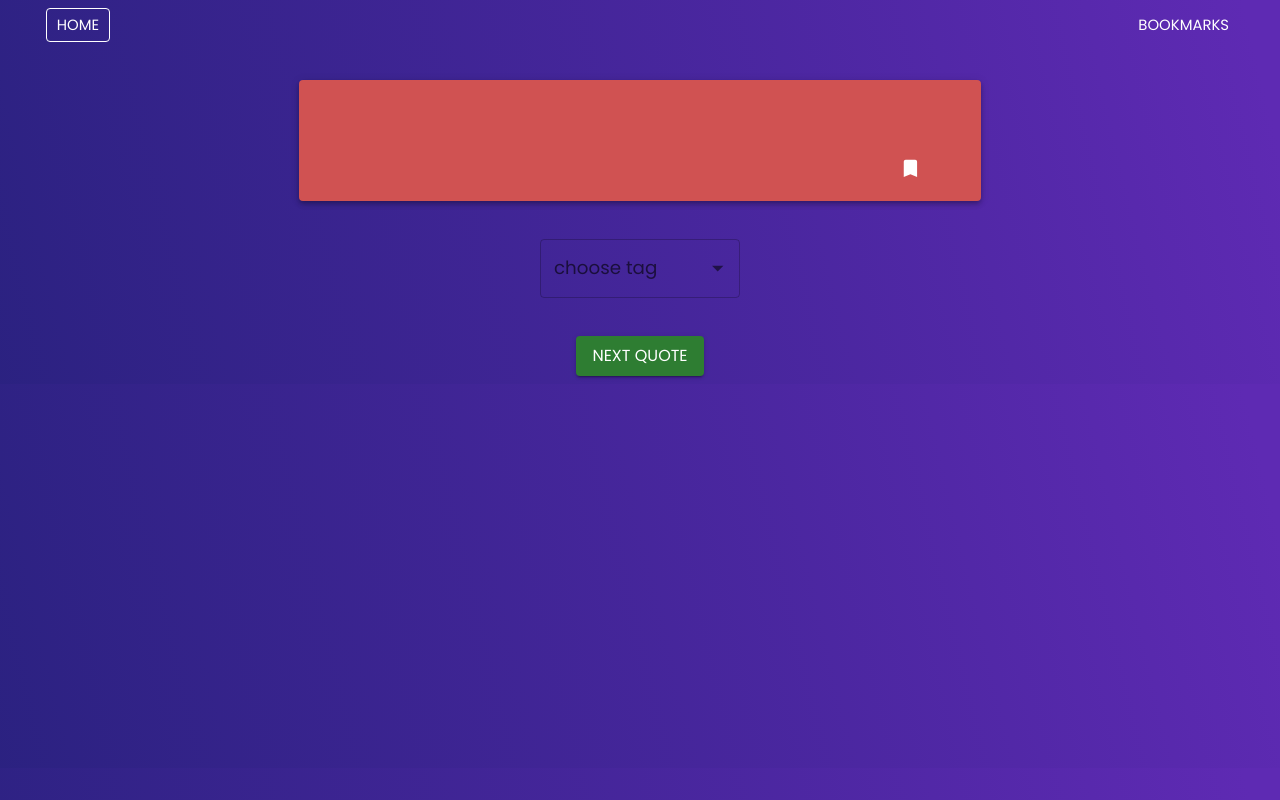
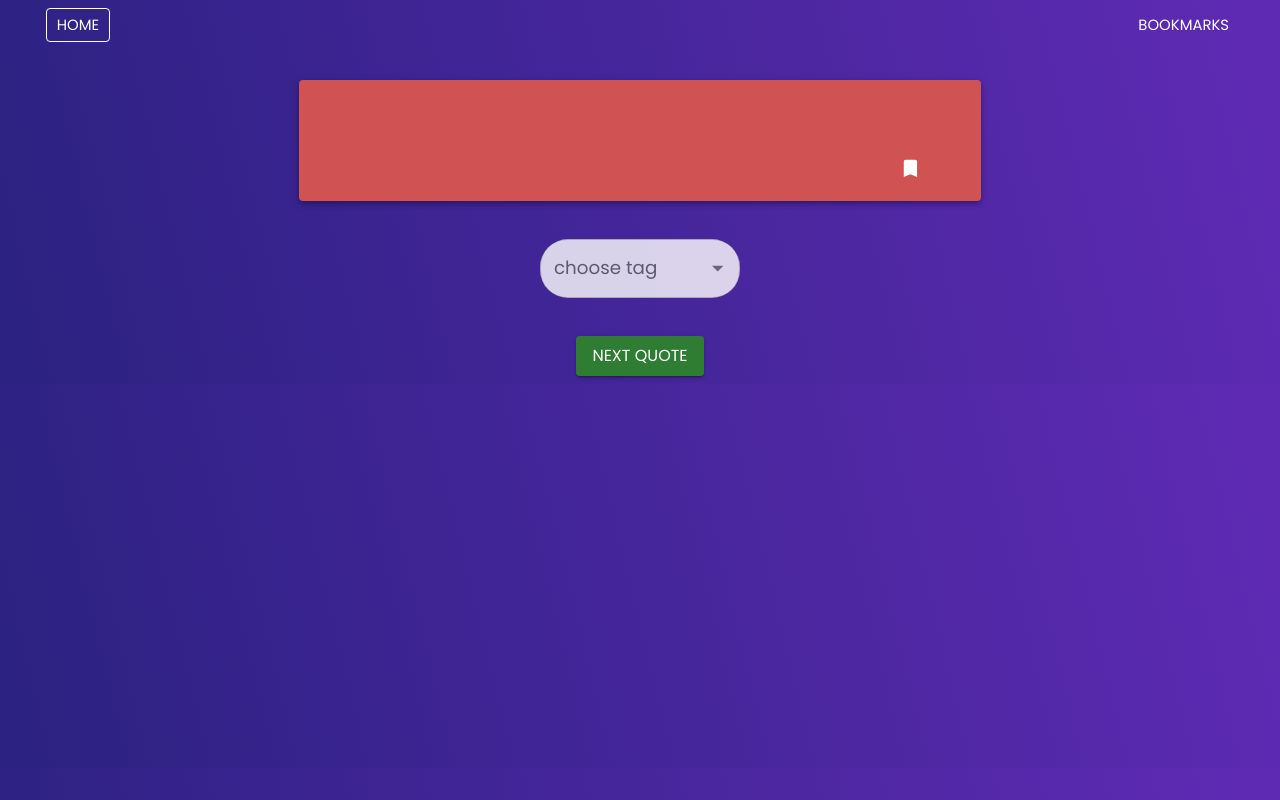
Before and after one commit to ochufy/quote-generator, a React (Create React App) app: page / in a window 1280 px wide. Built offline with nearby package versions, Linux system fonts and the light colour scheme; no server answers.

Commit message:
change dropdown style

```diff
--- a/public/styles.css
+++ b/public/styles.css
@@ -1,3 +1,7 @@
 body {
   background: linear-gradient(256.47deg, #5E2AB3 2.64%, #161E6C 140.46%);
 }
+
+.inputRounded .MuiOutlinedInput-root{
+   border-radius: 27px;
+}
--- a/src/Home.js
+++ b/src/Home.js
@@ -89,9 +89,9 @@ function Home() {
     <Autocomplete
       disablePortal
       options={options}
-      sx={{ width: 200, margin: "auto", mt: "3%" }}
+      sx={{ width: 200, margin: "auto", mt: "3%", borderRadius: 7, backgroundColor: "white", opacity: 0.8}}
       onChange={(event, newTag) => {setTag(newTag); console.log(newTag,tag);}}
-      renderInput={(params) => <TextField {...params} label="choose tag" />}
+      renderInput={(params) => <TextField className="inputRounded" {...params} label="choose tag"/>}
     />
     <Button sx={{mt: "3%"}} variant="contained" color="success" onClick={getNewQuote}>
       Next Quote
```
